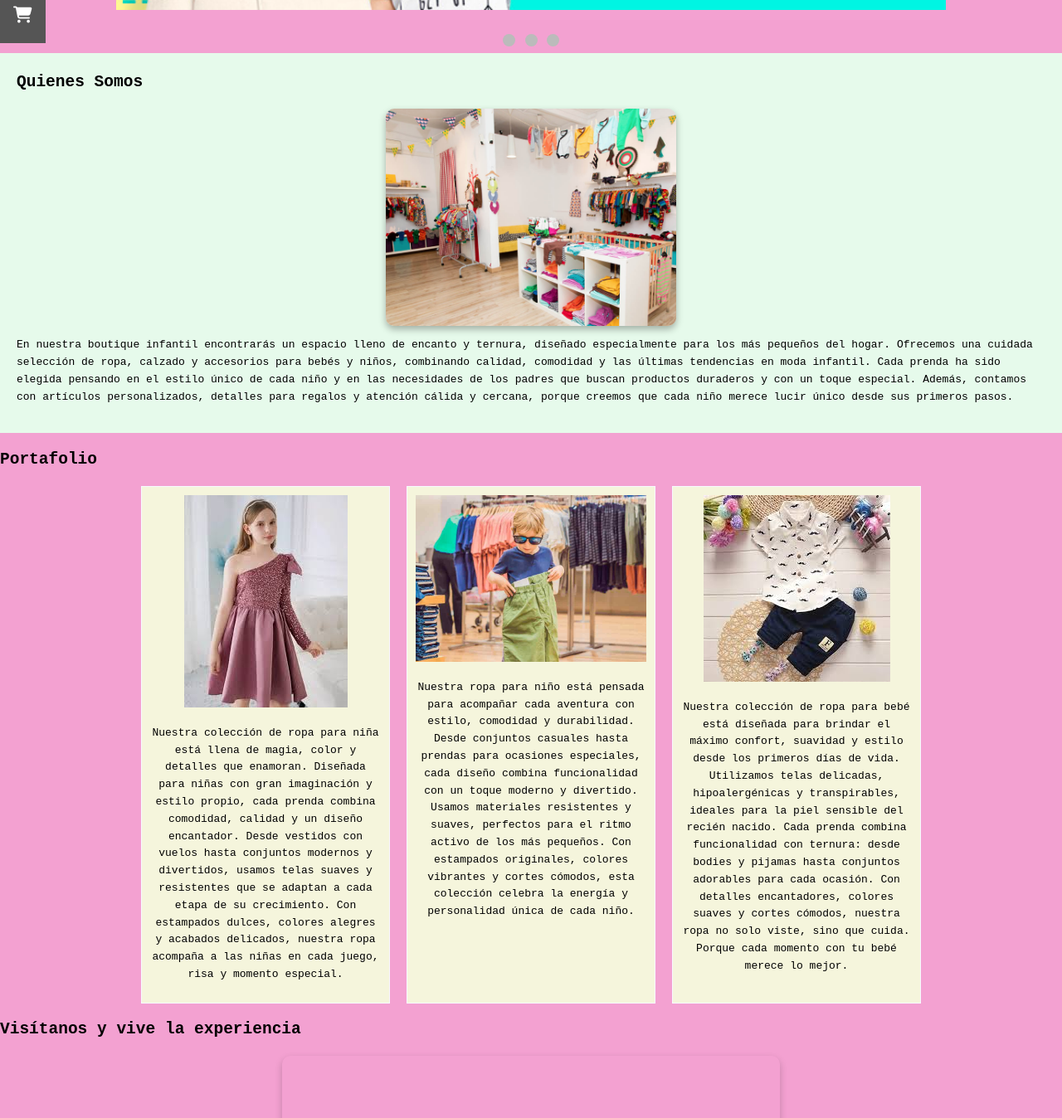
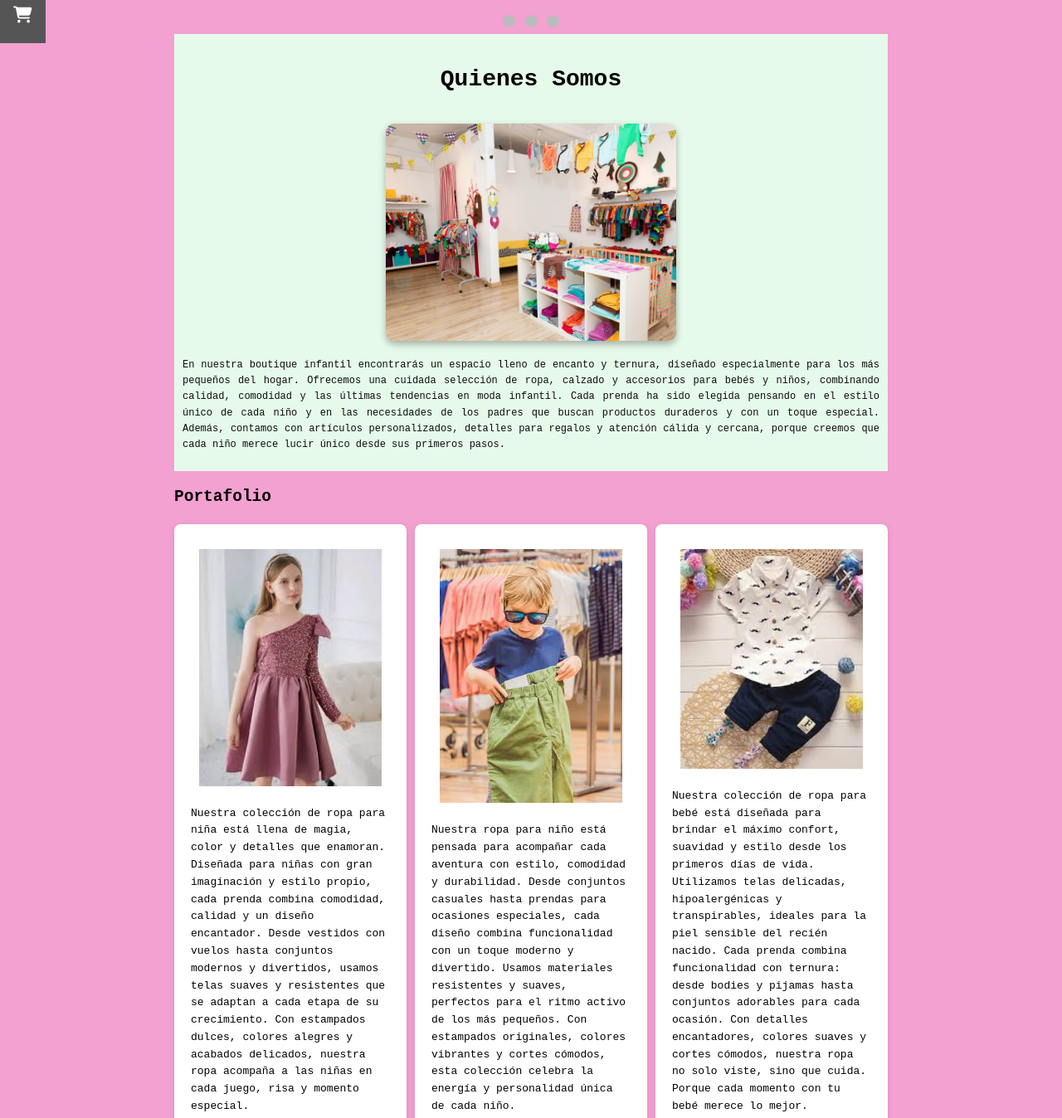
Before and after one commit to Doricelina/Kannakids.github.io, a plain HTML site: page index.html in a window 1280 px wide. Shown: the part 540-1888 px from the top of the page at 83% size. Drawn offline with Linux system fonts and the light colour scheme.

Commit message:
Add files via upload

```diff
--- a/estilos.css
+++ b/estilos.css
@@ -12,21 +12,13 @@ header{
     text-align: center;
 }
 
-/*nav ul{
-    list-style: none;
-    padding: 0;
+.container {
+  max-width: 900px;
+  margin: 0 auto;
+  padding: 20px;
+  background-color: rgb(243, 161, 209); /* Opcional: fondo blanco semi-transparente */
 }
 
-nav ul li{
-    display: inline;
-    margin: 0 10px;
-}
-
-nav ul li a{
-    color: rgb(0, 5, 8);
-    text-decoration: none;
-    font-size: 20px;
-}*/
 
 /* Barra de navegación general */
 .navbar {
@@ -51,6 +43,7 @@ nav ul li a{
     text-decoration: none;
     color: #f4f4f4;
     font-size: 18px;
+    text-align: center;
     transition: background-color 0.3s ease, color 0.3s ease;
     border-bottom: 3px solid transparent;
   }
@@ -62,32 +55,59 @@ nav ul li a{
     border-bottom: 3px solid #ffffff;
   }
 
-
+html {
+  scroll-behavior: smooth;
+}
 
 #about{
-    padding: 20px;
+    padding: 10px;
     background: #e6faeb;
+    display: flex;
+    flex-direction: column;
+    align-items: center; /* centra la imagen y el texto horizontalmente */
+    margin: 0 auto;
 }
 #about h2{
-    margin-top: 0;
+  text-align: center;
+  font-size: 28px;
+  margin-bottom: 30px;
+  color: #050000;
+}
+.section {
+    flex: 1; /* Cada sección ocupa 1/3 del espacio */
+    padding: 10px;
+    box-sizing: border-box;
 }
 .gallery{
+    /*display: flex;
+    flex-wrap: wrap;
+    gap: 0px;
+    justify-content: center;*/
     display: flex;
-    flex-wrap: wrap;
-    gap: 20px;
-    justify-content: center;
+    gap: 10px; /* sin espacio entre proyectos */
 }
 
 .project{
-    width: 300px;
-    padding: 10px;
+  /*ajuste de las columnas del portafolio, para que queden parejas o iguales*/
+    width: 900px;
+    padding: 20px;
     background: beige;
-    border: 1px solid ghostwhite;
-    text-align: center;
+    box-sizing: border-box;
+    background: #fff;
+    border-radius: 8px;
+    box-shadow: 0 2px 8px rgba(0,0,0,0.1);
+    display: flex;
+    flex-direction: column;
+    justify-content: space-between;
 }
 .project img{
-    max-width: 100%;
-    height: auto;
+  width: 100%;
+  height: 200px; /* o el alto que desees */
+  object-fit: cover;
+  border-radius: 8px; /* opcional para bordes redondeados */
+  flex: 1;
+  padding: 10px;
+  box-sizing: border-box;
 }
 
 #contact {
@@ -128,7 +148,7 @@ form input[type="submit"]{
     width: 350px; /* Puedes ajustar el tamaño */
     /*height: auto; /* Mantiene la proporción original */
     display: block;
-    margin: auto;
+    margin: 0 auto 20px auto;
     border-radius: 10px; /* Bordes redondeados */
     box-shadow: 0 4px 8px rgba(0, 0, 0, 0.3); /* Sombra suave */
     transition: transform 0.3s ease; /* Efecto al pasar el mouse */
@@ -137,6 +157,14 @@ form input[type="submit"]{
   .imagen-proyecto:hover {
     transform: scale(1.05); /* Agranda un poco al pasar el mouse */
   }
+
+.about-contenido p {
+  flex: 0 1 250px;
+  font-size: 12px;
+  line-height: 1.6;
+  text-align: justify;
+  color: #0c0c0c;
+}
 
 
 /* CSS Footer */
--- a/index.html
+++ b/index.html
@@ -14,9 +14,9 @@
     <link rel="stylesheet" href="galeria.css">
 </head>
 <body background="ninos3.png">
-
+<div class="container">
     <header>
-<!-- iconos de página con css icono.css -->
+<!-- iconos de página con css icono.css  de la parte izquierda de la página-->
         <div class="icon-bar">
             <a class="active" href="index.html"><i class="fa fa-home"></i></a>
             <a href="#about"><i class="fa-solid fa-user"></i></a>
@@ -28,16 +28,9 @@
 <!-- Fin -->
         <!-- <h1>Kannakids</h1> -->
         <img src="titulo1.png">
-        <!-- <img src="ninos3.png"> -->
 
-        <!-- Botón de Navegación boton.css-->
-        <!-- <div class="topnav"> -->
-            <!-- <a href="#home" class="active">Home</a> -->
-            <!-- <a href="#news">News</a> -->
-        <!-- <   a href="#contact">Contact</a> -->
-        <!-- </div> -->
-         <!-- Fin -->
 
+        <!-- Navegación de la página (cinta negra con los títulos)  -->
          <nav class="navbar">
             <ul>
               <li><a href="#about">Quienes Somos</a></li>
@@ -48,16 +41,9 @@
             </ul>
           </nav>
 
+        <!-- Fin del bloque de navegación -->
+    </header>
 
-        <!-- <nav>
-            <ul>
-                <li> <a href="#about">Sobre mí</a></li>
-                <li> <a href="#portafolio">Portafolio</a></li>
-                <li> <a href="Compra.html">Tienda Virtual</a></li>
-                <li> <a href="#contact">Contacto</a></li>
-            </ul>
-        </nav> -->
-    </header>
     <!-- Inicio de galeria de imágenes -->
         <!-- Slideshow container -->
 <div class="slideshow-container">
@@ -98,6 +84,7 @@
 
     <section id="about">
         <h2>Quienes Somos</h2>
+        <div class="about-contenido">
             <img src="tienda.png" alt="proyecto 1" class="imagen-proyecto">
             <p> En nuestra boutique infantil encontrarás un espacio lleno de encanto
                 y ternura, diseñado especialmente para los más pequeños del hogar.
@@ -109,7 +96,9 @@
                 cálida y cercana, porque creemos que cada niño merece lucir único desde sus primeros
                 pasos.
             </p>
+        </div>
     </section>
+
             <section id="Portafolio">
                 <h2>Portafolio</h2>
                 <div class="gallery">
@@ -127,7 +116,7 @@
                             nuestra ropa acompaña a las niñas en cada juego, risa y momento
                             especial.
                         </p>
-            </div>
+                    </div><!--  cierra proyecto 1 -->
                     <div class="project">
                         <img src="ninos2.jpg" alt="proyecto 2">
                         <p>
@@ -138,7 +127,7 @@
                             pequeños. Con estampados originales, colores vibrantes y cortes cómodos, esta
                             colección celebra la energía y personalidad única de cada niño.
                         </p>
-            </div>
+                    </div><!--  cierra proyecto 2 -->
                     <div class="project">
                         <img src="ropa1.jpg" alt="proyecto 3">
                         <p>
@@ -149,8 +138,8 @@
                             adorables para cada ocasión. Con detalles encantadores, colores suaves y cortes cómodos,
                             nuestra ropa no solo viste, sino que cuida. Porque cada momento con tu bebé merece lo mejor.
                         </p>
-            </div>
-        </div>
+                    </div><!--  cierra proyecto 3 -->
+                </div> <!-- Fin de div gallery -->
             </section>
 
     <section id="ubicacion">
@@ -165,29 +154,6 @@
                 </div>
             </div>
 
-        <!-- <div class="galeria">
-            <div class="contenedor-imagen">
-                <figure>
-                    <img src="Ropa2.jpg">
-                </figure>
-            </div>
-            <div class="contenedor-imagen">
-                <figure>
-                    <img src="ropa3.jpg">
-                </figure>
-            </div>
-            <div class="contenedor-imagen">
-                <figure>
-                    <img src="ropa4.jpg">
-                </figure>
-            </div>
-            <div class="contenedor-imagen">
-                <figure>
-                    <img src="ropa5.jpg">
-                </figure>
-            </div>
-        </div> -->
-    <!-- </div> -->
 
     <div class="contenedor-dos-columnas">
         <div class="columna">
@@ -222,7 +188,7 @@
     </form>
 </section>
 
-
+</div>
 <!-- Inicia el Footer -->
 <footer class="footer">
     <p>&copy; 2025 Kannakids. Todos los derechos reservados.</p>
```
Lines whose indentation alone changed are shown as unchanged.
